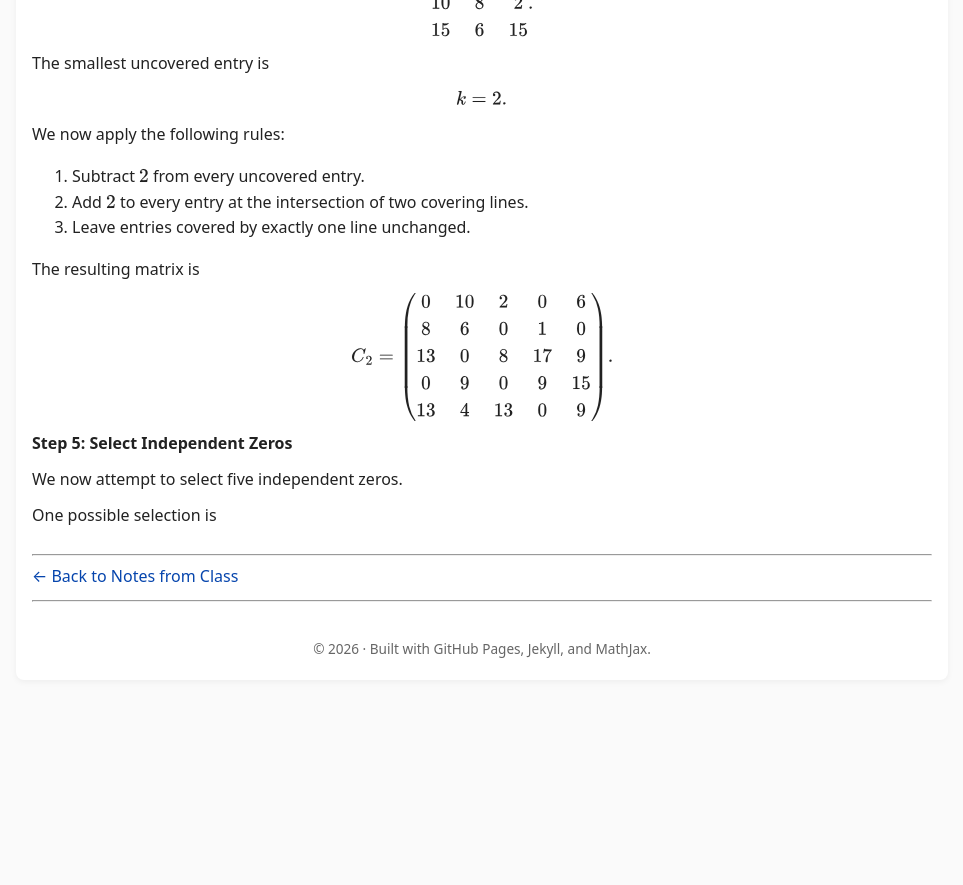
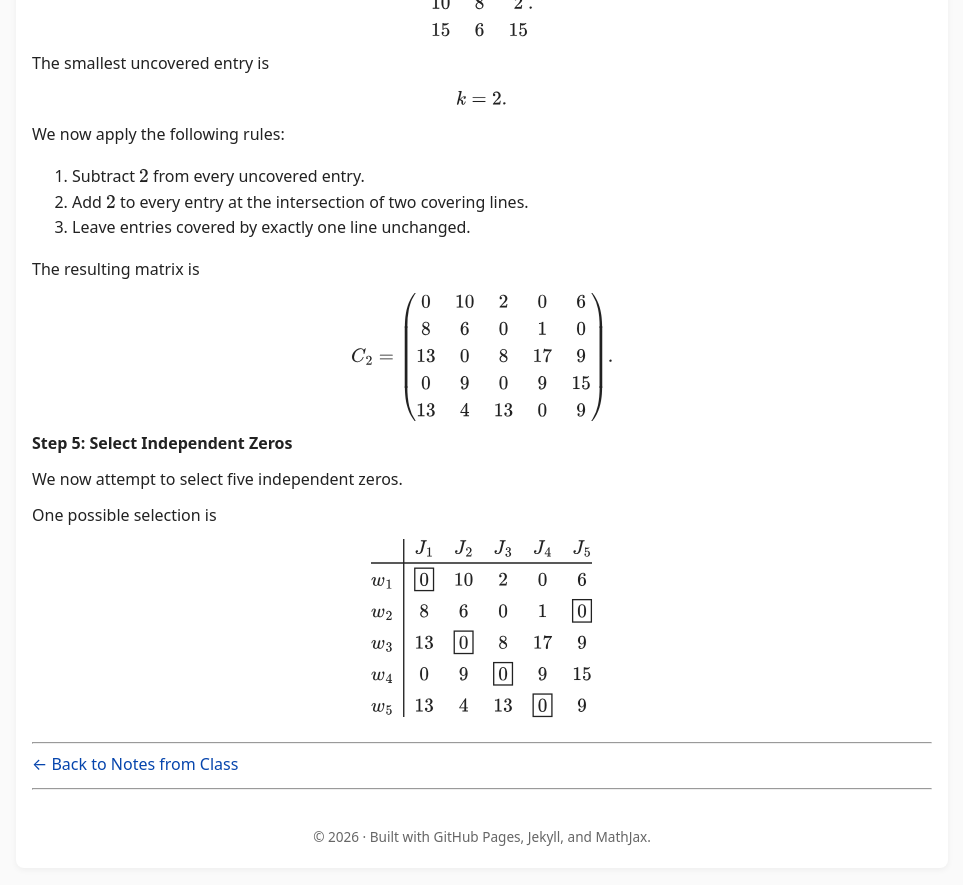
Before and after one commit to SaleemKamaludin/SaleemKamaludin.github.io, a Jekyll site: the page built from courses/math-2276/notes-from-class/supplementary-lecture-6/index.md, in a window 1280 px wide and 900 px high, scrolled down 8129 px. Shown: the top 885 px of the window, without its empty margins (158-1121 px from the left). Built offline with Jekyll 4.4.1, drawn with Linux system fonts in a browser that asks for light colours; before the commit the page ends 8841 px from its top, so only the background shows below that.

Commit message:
Add independent zero selection matrix to Step 5 of Example 1.3

```diff
--- a/courses/math-2276/notes-from-class/supplementary-lecture-6/index.md
+++ b/courses/math-2276/notes-from-class/supplementary-lecture-6/index.md
@@ -1318,6 +1318,25 @@ C_2=
       </p>
 
     </div>
+
+    <div id="example-hungarian-five-by-five-step-5-selection-matrix">
+
+      <div class="display-math">
+
+\[
+\begin{array}{c|ccccc}
+& J_1 & J_2 & J_3 & J_4 & J_5\\ \hline
+w_1 & \boxed{0} & 10 & 2 & 0 & 6\\
+w_2 & 8 & 6 & 0 & 1 & \boxed{0}\\
+w_3 & 13 & \boxed{0} & 8 & 17 & 9\\
+w_4 & 0 & 9 & \boxed{0} & 9 & 15\\
+w_5 & 13 & 4 & 13 & \boxed{0} & 9
+\end{array}
+\]
+
+      </div>
+
+    </div>
 </div>
 </div>
 
```
